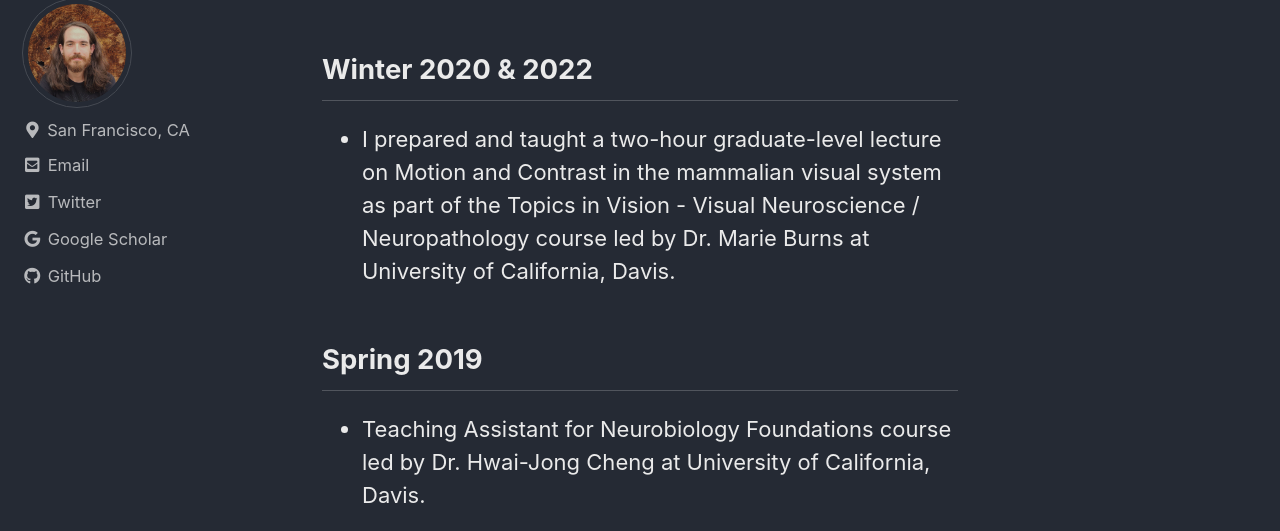
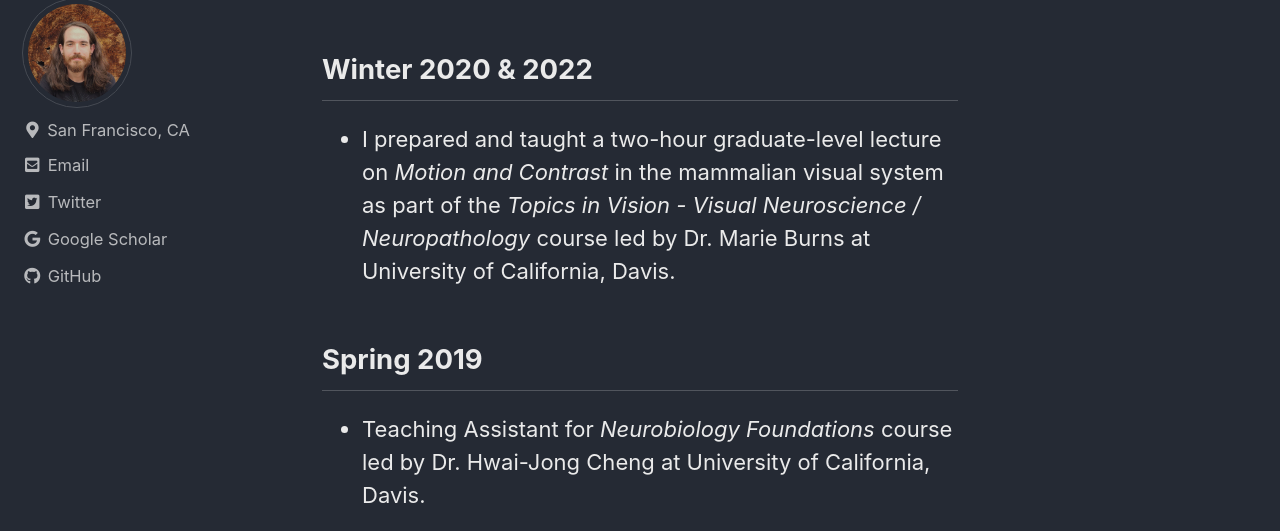
Before and after one commit to tsmanning/tsmanning.github.io, a Jekyll site: the page built from _pages/teaching.md, in a window 1280 px wide and 1166 px high. Shown: the part 379-910 px from the top of the window. Built offline with Jekyll 4.4.1, drawn with Linux system fonts in a browser that asks for light colours; cached includes are drawn as plain includes.

```diff
--- a/_pages/teaching.md
+++ b/_pages/teaching.md
@@ -9,7 +9,7 @@ header:
 ---
 
 ## Winter 2020 & 2022
-- I prepared and taught a two-hour graduate-level lecture on Motion and Contrast in the mammalian visual system as part of the Topics in Vision - Visual Neuroscience / Neuropathology course led by Dr. Marie Burns at University of California, Davis.
+- I prepared and taught a two-hour graduate-level lecture on *Motion and Contrast* in the mammalian visual system as part of the *Topics in Vision - Visual Neuroscience / Neuropathology* course led by Dr. Marie Burns at University of California, Davis.
 
 ## Spring 2019
-- Teaching Assistant for Neurobiology Foundations course led by Dr. Hwai-Jong Cheng at University of California, Davis.
+- Teaching Assistant for *Neurobiology Foundations* course led by Dr. Hwai-Jong Cheng at University of California, Davis.
--- a/index.html
+++ b/index.html
@@ -34,13 +34,14 @@ feature_row:
 <meta name="viewport" content="width=device-width, initial-scale=1">
 <!link rel="stylesheet" href="https://www.w3schools.com/w3css/4/w3.css">
 <style>
-.w3-row-padding,.w3-row-padding>.w3-half,.w3-row-padding>.w3-third,.w3-row-padding>.w3-twothird,.w3-row-padding>.w3-threequarter,.w3-row-padding>.w3-quarter,.w3-row-padding>.w3-col{padding:0 8px}
+  @media (max-width:992px){.w3-sidebar.w3-collapse{display:none}.w3-main{margin-left:0!important;margin-right:0!important}.w3-auto{max-width:100%}}
+  .w3-row-padding,.w3-row-padding>.w3-half,.w3-row-padding>.w3-third,.w3-row-padding>.w3-twothird,.w3-row-padding>.w3-threequarter,.w3-row-padding>.w3-quarter,.w3-row-padding>.w3-col{padding:0 8px}
 </style>
 </head>
 
 <body>
   <!-- Page Container -->
-<!div style="max-width:1400px;">
+<div style="max-width:1400px;">
 <div>
   <!-- The Grid -->
   <div class="w3-row-padding">
```
